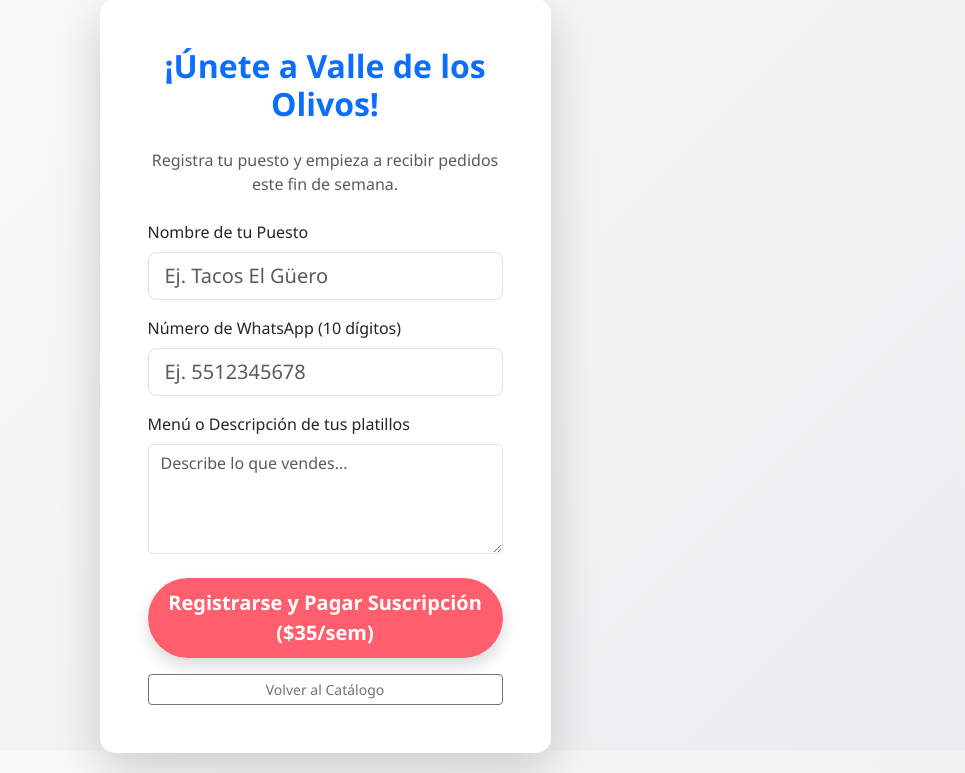
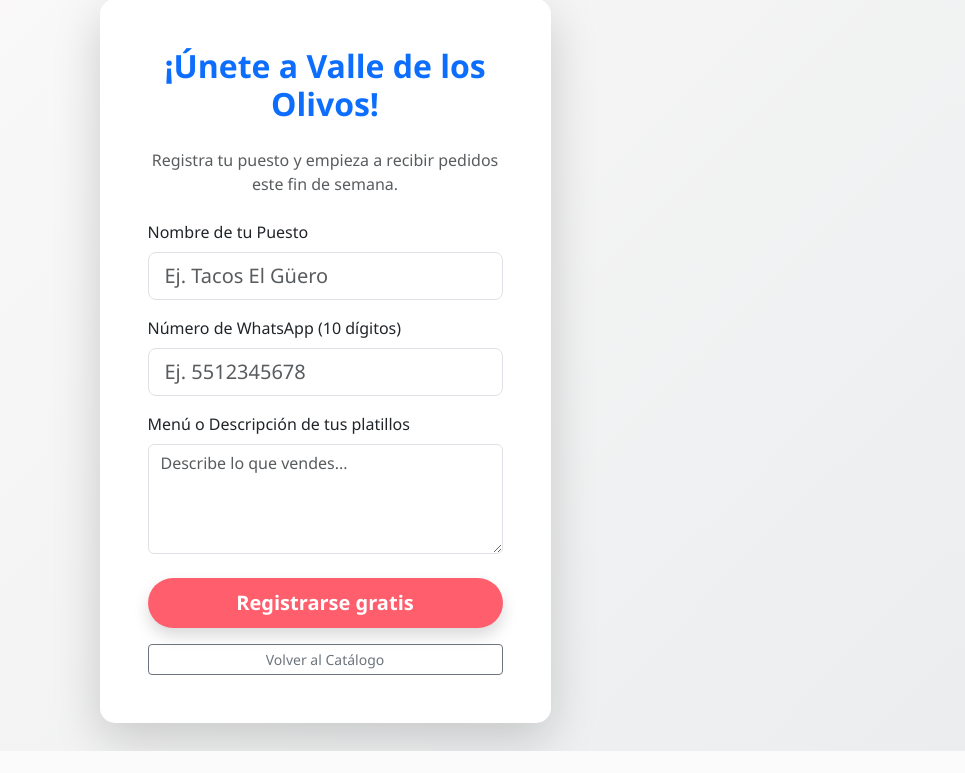
Before and after one commit to estradazeta84-png/jubilant-journey, a Flask app: page /vendedor in a window 1280 px wide. Shown: the part 49-822 px from the top of the page, without its empty margins (315-1280 px from the left). After the commit the page ends 800 px from the top, so only its background shows below. Run offline with Flask 3, Linux system fonts and the light colour scheme.

Commit message:
Update vendedor.html

```diff
--- a/templates/vendedor.html
+++ b/templates/vendedor.html
@@ -33,7 +33,7 @@
 
                         <div class="d-grid gap-2">
                             <button type="submit" class="btn btn-primary btn-lg shadow">
-                                Registrarse y Pagar Suscripción ($35/sem)
+                                Registrarse gratis
                             </button>
                             <a href="/" class="btn btn-outline-secondary btn-sm mt-2">Volver al Catálogo</a>
                         </div>
```
